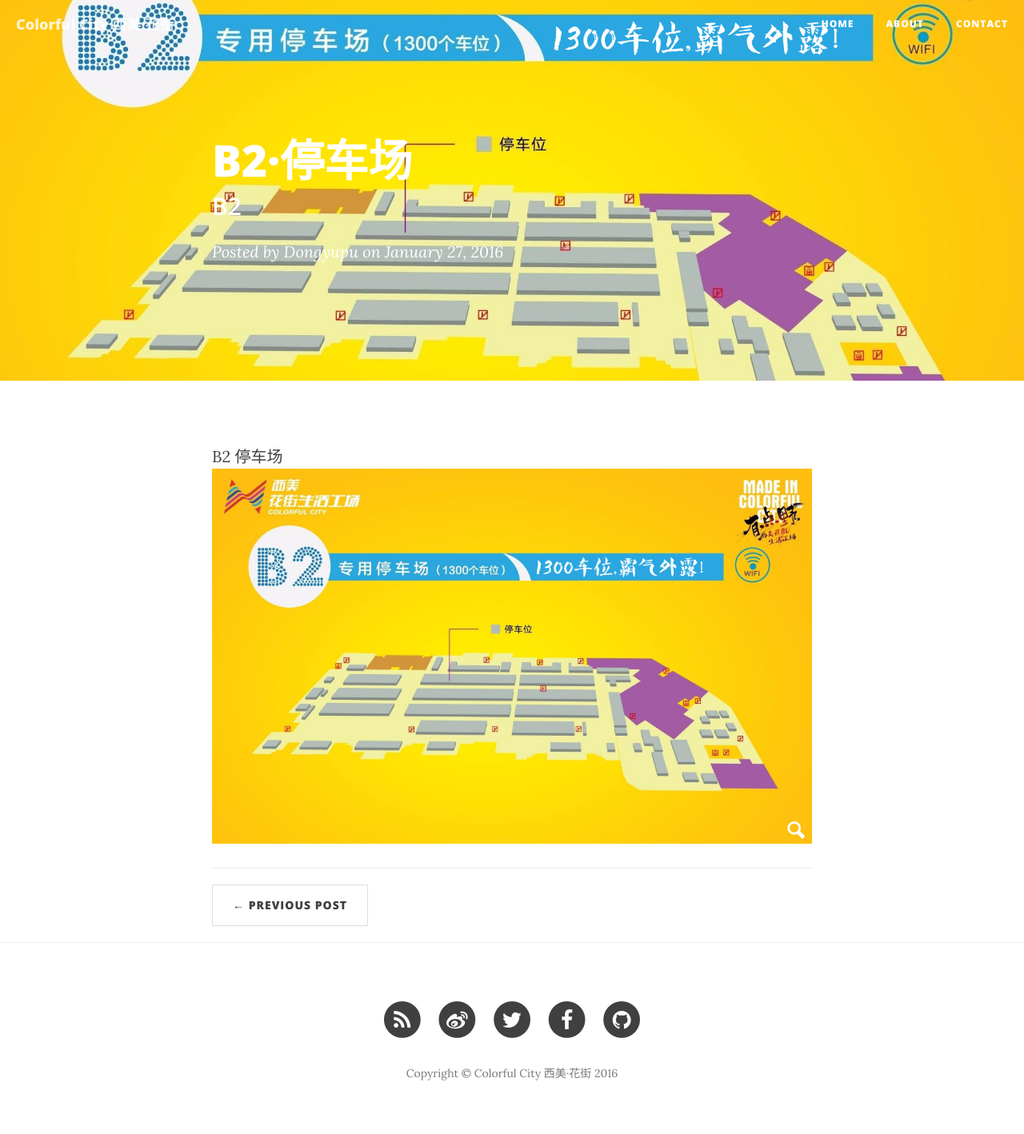
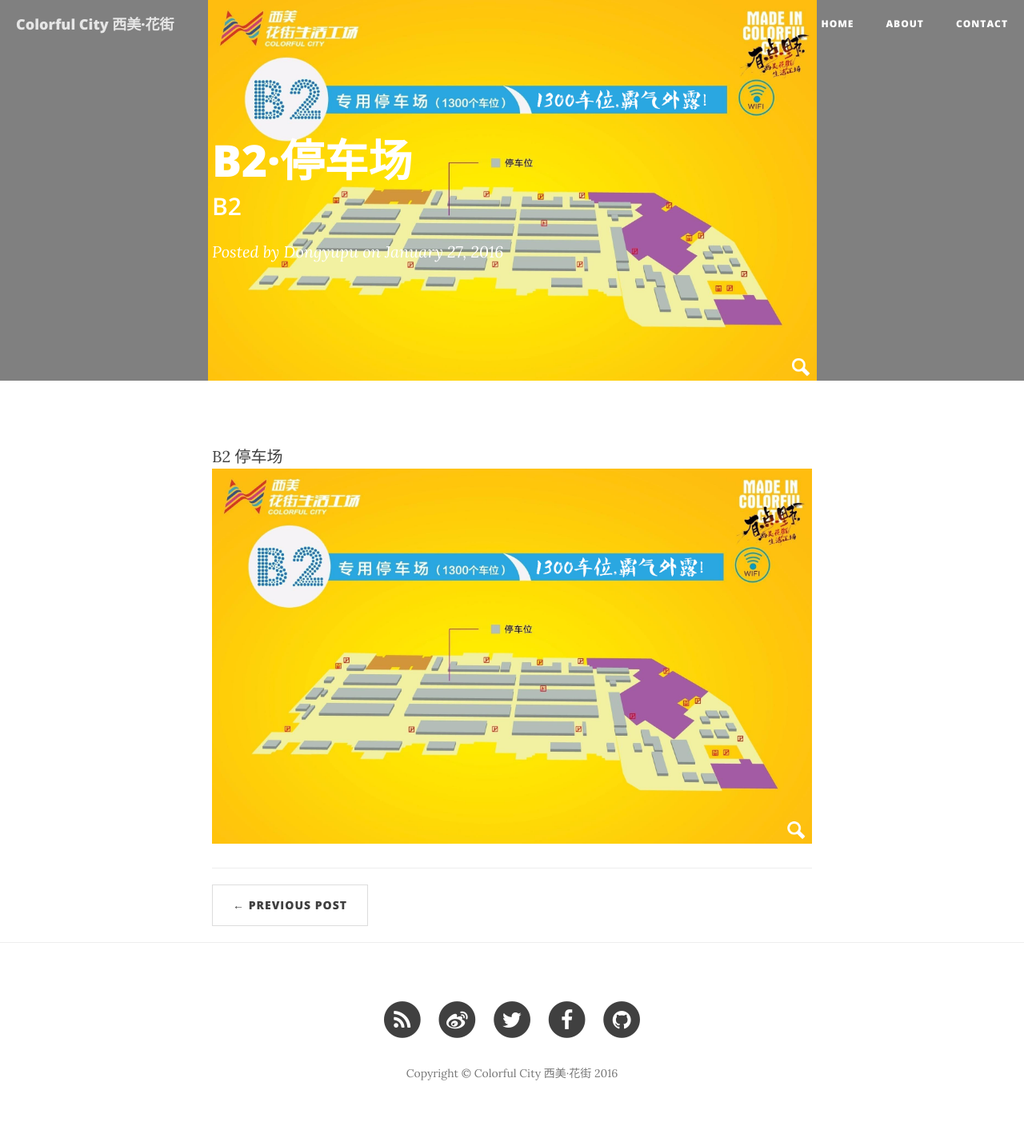
Before and after one commit to dongyupu/colorfulcity, a Jekyll site: the page built from _posts/2016-01-27-B2.markdown, in a window 1280 px wide. Shown: the whole page at 80% size. Built offline with Jekyll 4.4.1, drawn with Linux system fonts in a browser that asks for light colours; nearby versions of some CDN libraries; comment, search, counter and statistics services are not loaded.

Commit message:
Update post.html

```diff
--- a/_layouts/post.html
+++ b/_layouts/post.html
@@ -3,7 +3,7 @@
 ---
 
 <!-- Post Header -->
-<header class="intro-header" style="ackground-repeat:no-repeat; background-size:cover; background-image: url('{{ site.baseurl }}/{% if page.header-img %}{{ page.header-img }}{% else %}{{ site.header-img }}{% endif %}')">
+<header class="intro-header" style="background-repeat:no-repeat; background-size:contain; background-image: url('{{ site.baseurl }}/{% if page.header-img %}{{ page.header-img }}{% else %}{{ site.header-img }}{% endif %}')">
     <div class="container">
         <div class="row">
             <div class="col-lg-8 col-lg-offset-2 col-md-10 col-md-offset-1">
```
